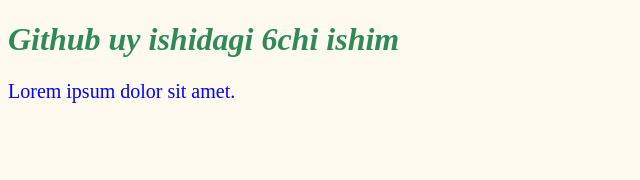
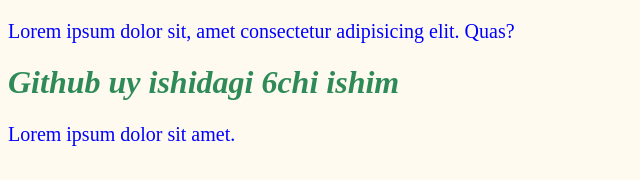
Before and after one commit to Nuriddin3339/github6, a plain HTML site: page index.html in a window 1280 px wide. Shown: the whole page, without its empty margins (0-640 px from the left). Drawn offline with Linux system fonts and the light colour scheme.

Commit message:
added text

```diff
--- a/index.html
+++ b/index.html
@@ -8,6 +8,7 @@
     <title>Document</title>
 </head>
 <body>
+    <p>Lorem ipsum dolor sit, amet consectetur adipisicing elit. Quas?</p>
     <h1>Github uy ishidagi 6chi ishim </h1>
     <p>Lorem ipsum dolor sit amet.</p>
 </body>
```
